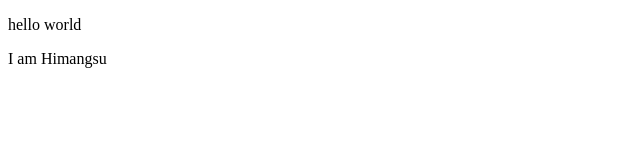
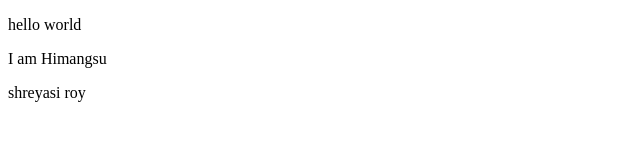
Before and after one commit to himangsu3697/Appna-College-Demo, a plain HTML site: page index.html in a window 1280 px wide. Shown: the whole page, without its empty margins (0-640 px from the left). Drawn offline with Linux system fonts and the light colour scheme.

Commit message:
new feature

```diff
--- a/index.html
+++ b/index.html
@@ -8,5 +8,6 @@
 <body>
     <p>hello world</p>
     <p>I am Himangsu</p>
+    <p>shreyasi roy</p>
 </body>
 </html>
```
